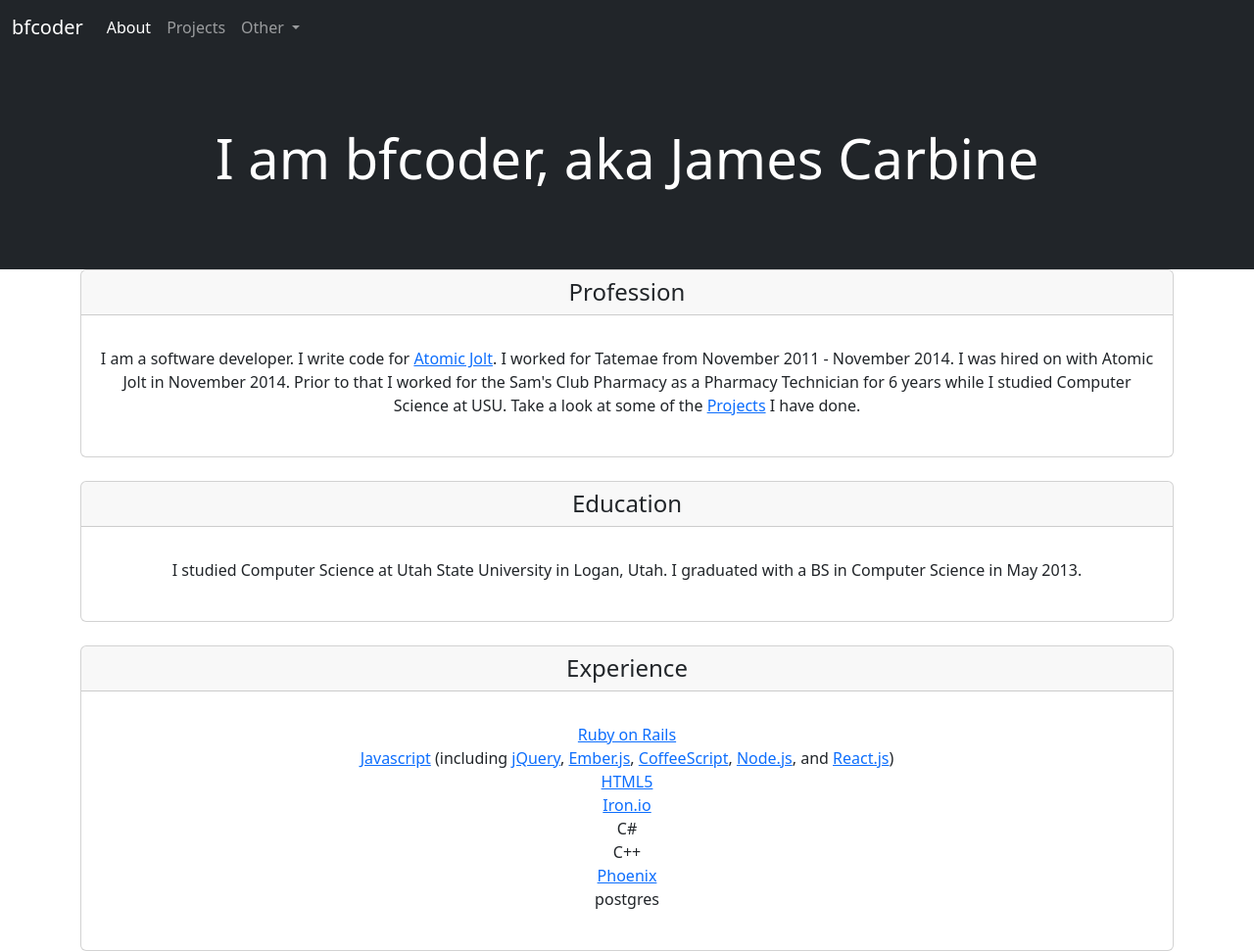
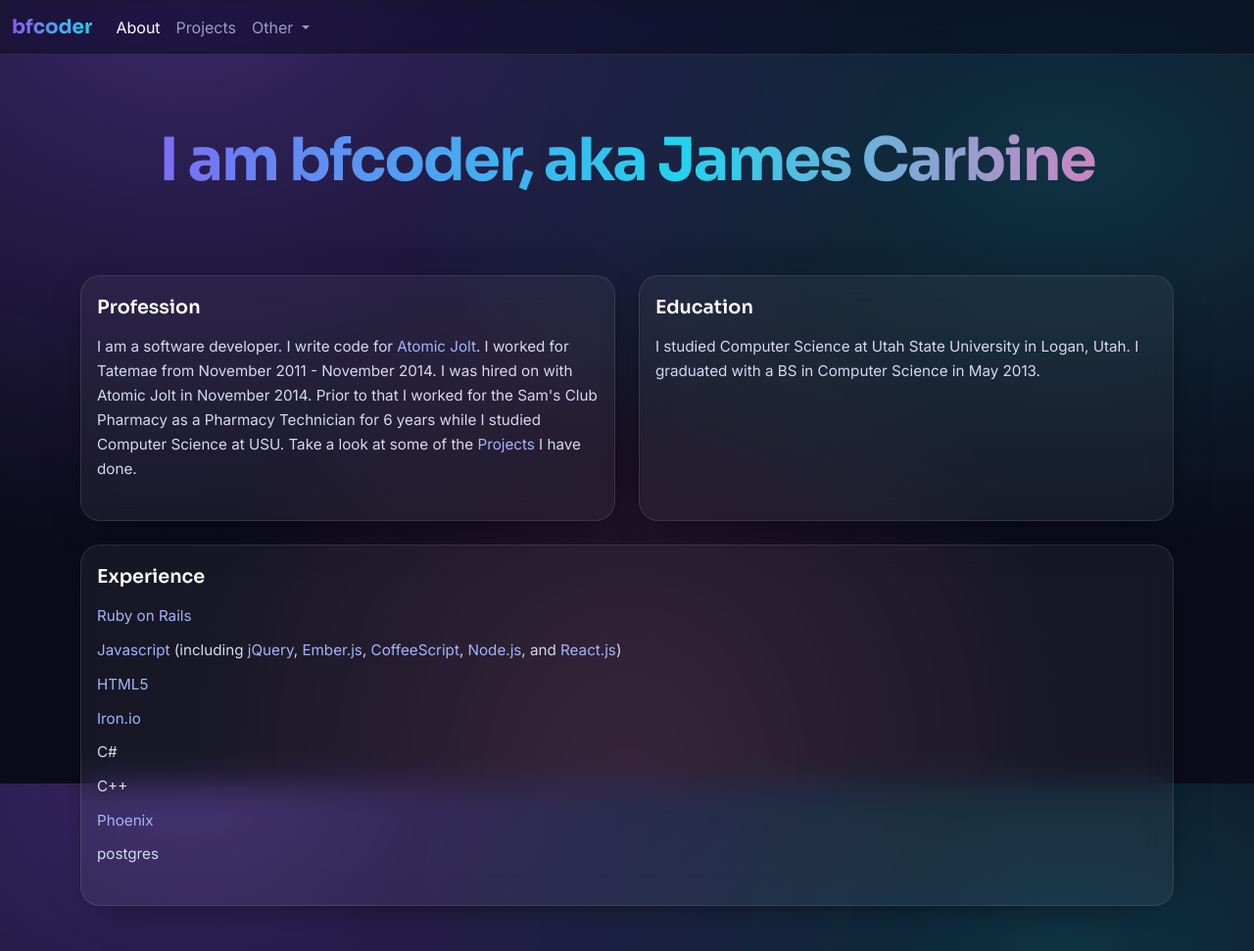
Before and after one commit to bfcoder/bfcoder.github.com, an Astro site: page / in a window 1280 px wide. Shown: the top 971 px of the page at 98% size. Built offline with nearby package versions, Linux system fonts and the light colour scheme; Astro itself is replaced by a stand-in of ours; a script that the page names is missing.

Commit message:
Theme: Midnight glass: aurora gradients, frosted cards, gradient text, card grid
Co-Authored-By: Claude Opus 5.5 <noreply@anthropic.com>

```diff
--- a/src/layouts/Layout.astro
+++ b/src/layouts/Layout.astro
@@ -18,6 +18,9 @@ const canonicalUrl = new URL(Astro.url.pathname, import.meta.env.SITE).href;
     <meta charset="UTF-8" />
     <meta name="viewport" content="width=device-width" />
     <link rel="icon" type="image/svg+xml" href="/favicon.svg" />
+    <link rel="preconnect" href="https://fonts.googleapis.com" />
+    <link rel="preconnect" href="https://fonts.gstatic.com" crossorigin />
+    <link rel="stylesheet" href="https://fonts.googleapis.com/css2?family=Inter:wght@400;600&family=Sora:wght@600;700&display=swap" />
     <title>{title}</title>
 
     <link rel="canonical" href={canonicalUrl}/>
--- a/src/pages/404.astro
+++ b/src/pages/404.astro
@@ -1,5 +1,5 @@
 ---
-import "bootstrap/dist/css/bootstrap.css";
+import "../sass/app.scss";
 ---
 
 <!DOCTYPE html>
@@ -7,6 +7,9 @@ import "bootstrap/dist/css/bootstrap.css";
 <html lang="en">
   <head>
     <title> Page Not Found </title>
+    <link rel="preconnect" href="https://fonts.googleapis.com" />
+    <link rel="preconnect" href="https://fonts.gstatic.com" crossorigin />
+    <link rel="stylesheet" href="https://fonts.googleapis.com/css2?family=Inter:wght@400;600&family=Sora:wght@600;700&display=swap" />
   </head>
 
   <body>
--- a/src/sass/app.scss
+++ b/src/sass/app.scss
@@ -1,7 +1,223 @@
 @import "bootstrap/dist/css/bootstrap.css";
+
+// Theme: Midnight Glass
+// Deep navy with violet/cyan aurora glows, frosted-glass cards, gradient
+// headline text and pill buttons. Cards lay out as a responsive grid.
+
+$night: #0b0b1a;
+$text: #d7d9f0;
+$muted: #9a9cc0;
+$violet: #8b5cf6;
+$cyan: #22d3ee;
+$pink: #f472b6;
+$glass: rgba(255, 255, 255, 0.05);
+$glass-border: rgba(255, 255, 255, 0.1);
+
+:root {
+  --bs-body-bg: #{$night};
+  --bs-body-color: #{$text};
+  --bs-body-font-family: "Inter", system-ui, -apple-system, "Segoe UI", sans-serif;
+  --bs-dark-rgb: 11, 11, 26;
+  --bs-link-color-rgb: 165, 180, 252;
+  --bs-link-hover-color-rgb: 34, 211, 238;
+  --bs-border-color: #{$glass-border};
+  --bs-emphasis-color: #ffffff;
+}
+
+body {
+  background:
+    radial-gradient(ellipse at 15% 0%, rgba(139, 92, 246, 0.35), transparent 50%),
+    radial-gradient(ellipse at 85% 20%, rgba(34, 211, 238, 0.2), transparent 45%),
+    radial-gradient(ellipse at 50% 100%, rgba(244, 114, 182, 0.15), transparent 50%),
+    $night;
+  background-attachment: fixed;
+  min-height: 100vh;
+}
+
+a {
+  text-decoration: none;
+
+  &:hover {
+    text-decoration: underline;
+  }
+}
+
+h1, h2, h3, h4, h5, h6 {
+  font-family: "Sora", "Inter", sans-serif;
+  color: #fff;
+}
+
+// Navigation
+.navbar.navbar-dark {
+  --bs-navbar-color: #{$muted};
+  --bs-navbar-hover-color: #fff;
+  --bs-navbar-active-color: #fff;
+  --bs-navbar-brand-color: #fff;
+  --bs-navbar-brand-hover-color: #fff;
+  background-color: rgba(11, 11, 26, 0.55) !important;
+  backdrop-filter: blur(14px) saturate(140%);
+  box-shadow: inset 0 -1px 0 $glass-border;
+
+  .nav-link:hover {
+    text-decoration: none;
+  }
+}
+
+.navbar-brand {
+  font-family: "Sora", sans-serif;
+  font-weight: 700;
+  background: linear-gradient(90deg, $violet, $cyan);
+  -webkit-background-clip: text;
+  background-clip: text;
+  color: transparent !important;
+
+  &:hover {
+    text-decoration: none;
+  }
+}
 
 .sub-nav {
   top: 56px;
+
+  .navbar-brand {
+    font-size: 1.1rem;
+    letter-spacing: 0.08em;
+    text-transform: uppercase;
+  }
+}
+
+.dropdown-menu {
+  --bs-dropdown-bg: rgba(20, 20, 40, 0.92);
+  --bs-dropdown-border-color: #{$glass-border};
+  --bs-dropdown-border-radius: 0.75rem;
+  --bs-dropdown-link-color: #{$text};
+  --bs-dropdown-link-hover-color: #fff;
+  --bs-dropdown-link-hover-bg: rgba(139, 92, 246, 0.25);
+  backdrop-filter: blur(14px);
+}
+
+// Hero
+.text-bg-dark {
+  background-color: transparent !important;
+  color: $text !important;
+}
+
+.display-4 {
+  font-weight: 700;
+  font-size: clamp(2rem, 5.5vw, 3.8rem);
+  letter-spacing: -0.03em;
+  background: linear-gradient(90deg, $violet, $cyan 55%, $pink);
+  -webkit-background-clip: text;
+  background-clip: text;
+  color: transparent;
+}
+
+.lead {
+  color: $muted;
+}
+
+// Card grid
+main > .container {
+  display: grid;
+  grid-template-columns: repeat(auto-fit, minmax(300px, 1fr));
+  gap: 1.5rem;
+  margin-bottom: 1.5rem;
+}
+
+.card-deck.mb-3 {
+  margin-bottom: 0 !important;
+}
+
+.card {
+  --bs-card-bg: #{$glass};
+  --bs-card-border-color: #{$glass-border};
+  --bs-card-border-radius: 1.25rem;
+  --bs-card-inner-border-radius: 1.25rem;
+  --bs-card-cap-bg: transparent;
+  --bs-card-color: #{$text};
+  height: 100%;
+  margin-bottom: 0 !important;
+  backdrop-filter: blur(16px);
+  box-shadow: 0 10px 40px -20px rgba(0, 0, 0, 0.8);
+  transition: transform 0.25s ease, border-color 0.25s ease, box-shadow 0.25s ease;
+
+  &:hover {
+    transform: translateY(-4px);
+    border-color: rgba(139, 92, 246, 0.5);
+    box-shadow: 0 20px 50px -20px rgba(139, 92, 246, 0.55);
+  }
+}
+
+.card-header {
+  border-bottom: 0;
+  text-align: left;
+  padding-top: 1.25rem;
+
+  h4 {
+    font-size: 1.2rem;
+    font-weight: 600;
+  }
+}
+
+.card-body {
+  text-align: left;
+  padding-top: 0;
+  font-size: 0.95rem;
+  line-height: 1.65;
+
+  ul {
+    margin-top: 0.5rem !important;
+  }
+
+  li + li {
+    margin-top: 0.6rem;
+  }
+}
+
+.btn-outline-primary {
+  --bs-btn-color: #fff;
+  --bs-btn-border-color: transparent;
+  --bs-btn-hover-color: #fff;
+  --bs-btn-hover-border-color: transparent;
+  --bs-btn-active-color: #fff;
+  --bs-btn-active-border-color: transparent;
+  --bs-btn-border-radius: 999px;
+  --bs-btn-font-size: 0.95rem;
+  --bs-btn-font-weight: 600;
+  --bs-btn-padding-x: 1.4rem;
+  background: linear-gradient(90deg, $violet, $cyan);
+  box-shadow: 0 6px 24px -8px rgba(139, 92, 246, 0.8);
+  transition: filter 0.2s ease, transform 0.2s ease;
+
+  &:hover {
+    filter: brightness(1.15);
+    transform: translateY(-1px);
+    text-decoration: none;
+  }
+}
+
+.btn-light {
+  background: linear-gradient(90deg, $violet, $cyan) !important;
+  border: 0 !important;
+  color: #fff !important;
+}
+
+.display-1 {
+  background: linear-gradient(90deg, $violet, $cyan);
+  -webkit-background-clip: text;
+  background-clip: text;
+  color: transparent;
+}
+
+hr {
+  border-top: 1px solid $glass-border;
+  opacity: 1;
+  margin-top: 3rem;
+}
+
+footer {
+  color: $muted;
+  font-size: 0.875rem;
 }
 
 .top-container {
```
